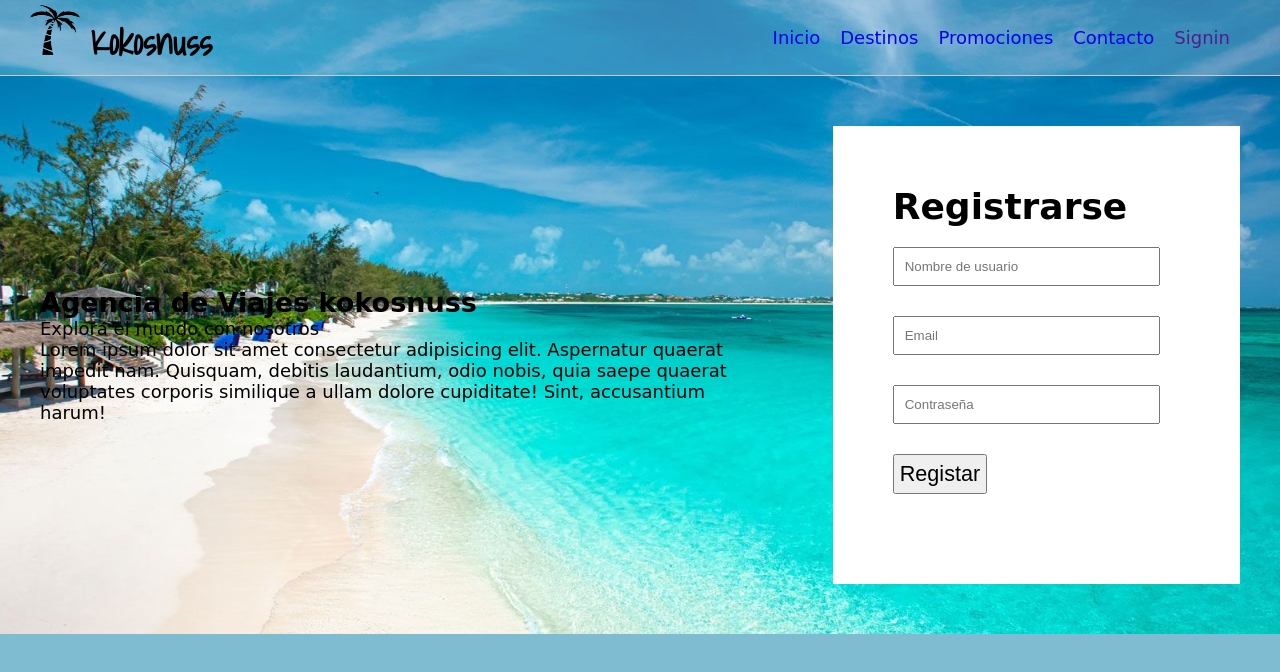
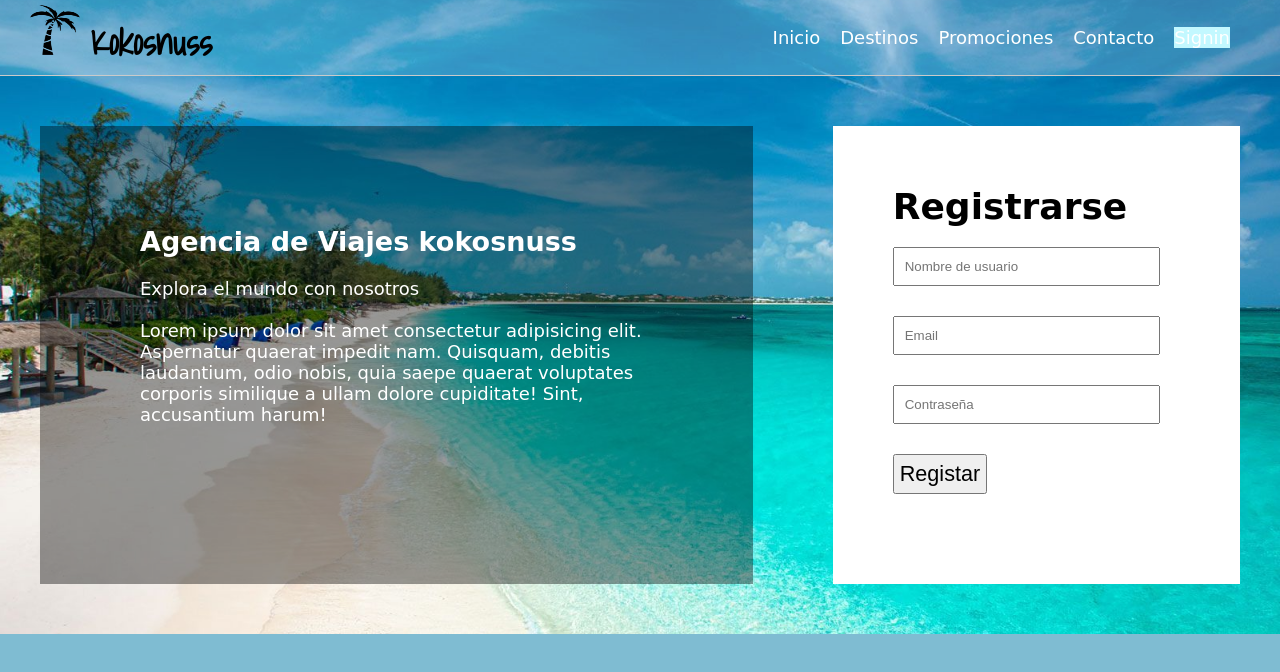
Before and after one commit to JuanDCifuentes/seminarioAct, a plain HTML site: page main/index.html in a window 1280 px wide. Drawn offline with Linux system fonts and the light colour scheme; a web font is replaced by a local one.

Commit message:
version 2.2

```diff
--- a/css/_reset.sass
+++ b/css/_reset.sass
@@ -8,3 +8,4 @@ ul
 
 a
     text-decoration: none
+    color: white
```
Also changed, not shown: main/index.html (+2 -0 lines), css/_carrucel.sass (added), css/estilos.css, 1 other file.
